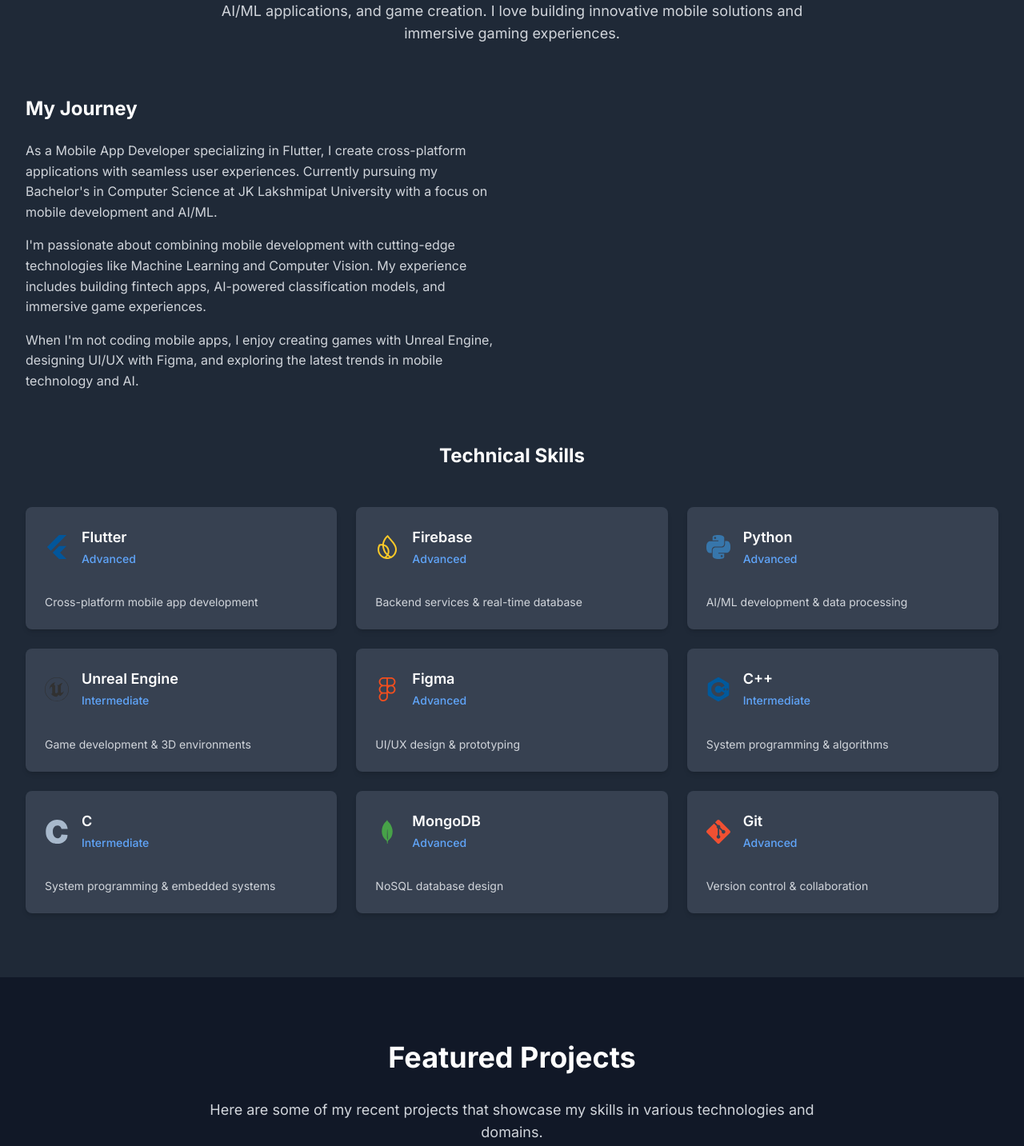
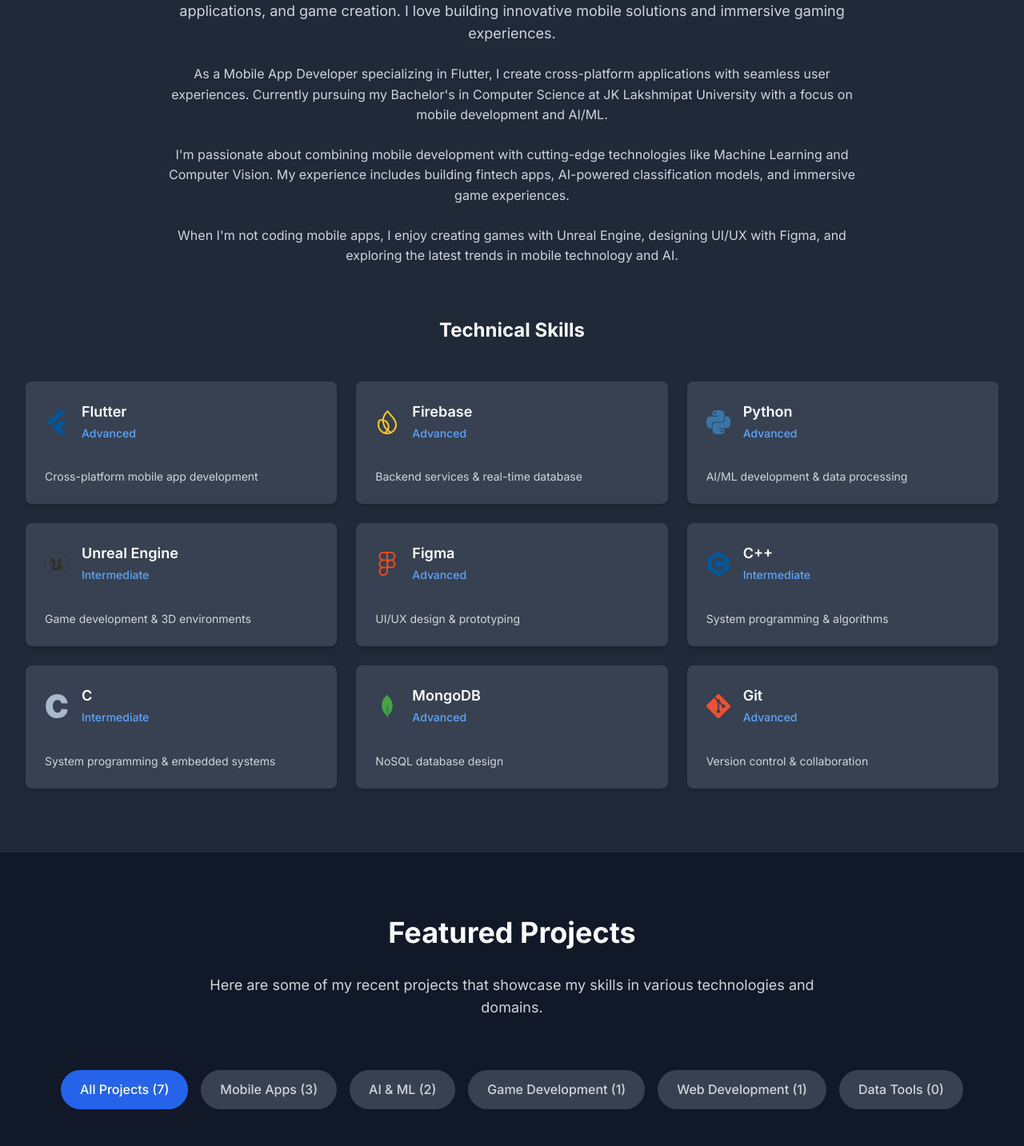
Before and after one commit to dhruv14122004/Dhruv-Website, a React (Vite) app in the folder frontend/: page / in a window 1280 px wide. Shown: the part 980-2413 px from the top of the page at 80% size. Built offline with nearby package versions, Linux system fonts and the light colour scheme.

Commit message:
feat: Update About and Projects components with new content and links

```diff
--- a/frontend/src/components/About.jsx
+++ b/frontend/src/components/About.jsx
@@ -17,18 +17,12 @@
     <section id="about" className="py-20 bg-gray-800">
       <div className="max-w-7xl mx-auto px-4 sm:px-6 lg:px-8">
         <div className="text-center mb-16">
-          <h2 className="text-4xl font-bold text-white mb-4">About Me</h2>
-          <p className="text-lg text-gray-300 max-w-3xl mx-auto">
+          <h2 className="text-4xl font-bold text-white mb-8">About Me</h2>
+          <div className="max-w-4xl mx-auto space-y-6 text-gray-300">
+            <p className="text-lg">
               I'm a passionate mobile app and game developer with expertise in Flutter development,
               AI/ML applications, and game creation. I love building innovative mobile solutions and immersive gaming experiences.
             </p>
-        </div>
-
-        <div className="grid grid-cols-1 lg:grid-cols-2 gap-12 items-center mb-16">
-          {/* About Content */}
-          <div>
-            <h3 className="text-2xl font-bold text-white mb-6">My Journey</h3>
-            <div className="space-y-4 text-gray-300">
             <p>
               As a Mobile App Developer specializing in Flutter, I create cross-platform
               applications with seamless user experiences. Currently pursuing my Bachelor's in Computer Science
@@ -43,7 +37,6 @@
               When I'm not coding mobile apps, I enjoy creating games with Unreal Engine,
               designing UI/UX with Figma, and exploring the latest trends in mobile technology and AI.
             </p>
-            </div>
           </div>
         </div>
 
--- a/frontend/src/components/Projects.jsx
+++ b/frontend/src/components/Projects.jsx
@@ -21,7 +21,7 @@
       image: cvipImage,
       technologies: ['Python', 'Machine Learning', 'Vision Transformers', 'ResNet'],
       category: 'ai',
-      github: 'https://github.com/dhruv14122004',
+      github: 'https://github.com/devrishivermaa/capsule-commandos',
       demo: '#',
       featured: true
     },
@@ -52,7 +52,7 @@
       title: 'Accident Detection System',
       description: 'Real-time accident detection system using Jetson Nano and YOLO-based AI model to detect accidents and trigger indicator lights for quick alerts.',
       image: accidentImage,
-      technologies: ['Python', 'Jetson Nano', 'YOLO', 'SQLite'],
+      technologies: ['Python', 'Jetson Nano', 'YOLO', 'SQLite', 'Flask', 'Django'],
       category: 'ai',
       github: 'https://github.com/dhruv14122004',
       demo: '#',
@@ -82,12 +82,12 @@
     },
     {
       id: 7,
-      title: 'AutoCAD Data Extraction Tool',
-      description: 'Java Swing application with Lucene-based search for extracting text and metadata from AutoCAD files using OCR tools.',
+      title: 'Shoe App',
+      description: 'Created a ecommerce shoe app using Flutter ',
       image: dihImage,
-      technologies: ['Java', 'Java Swing', 'Apache Lucene', 'OCR Tools'],
-      category: 'data',
-      github: 'https://github.com/dhruv14122004',
+      technologies: ['Dart', 'Flutter', 'Firebase'],
+      category: 'mobile',
+      github: 'https://github.com/dhruv14122004/shoeApp',
       demo: '#',
       featured: false
     }
```
Lines whose indentation alone changed are shown as unchanged.
